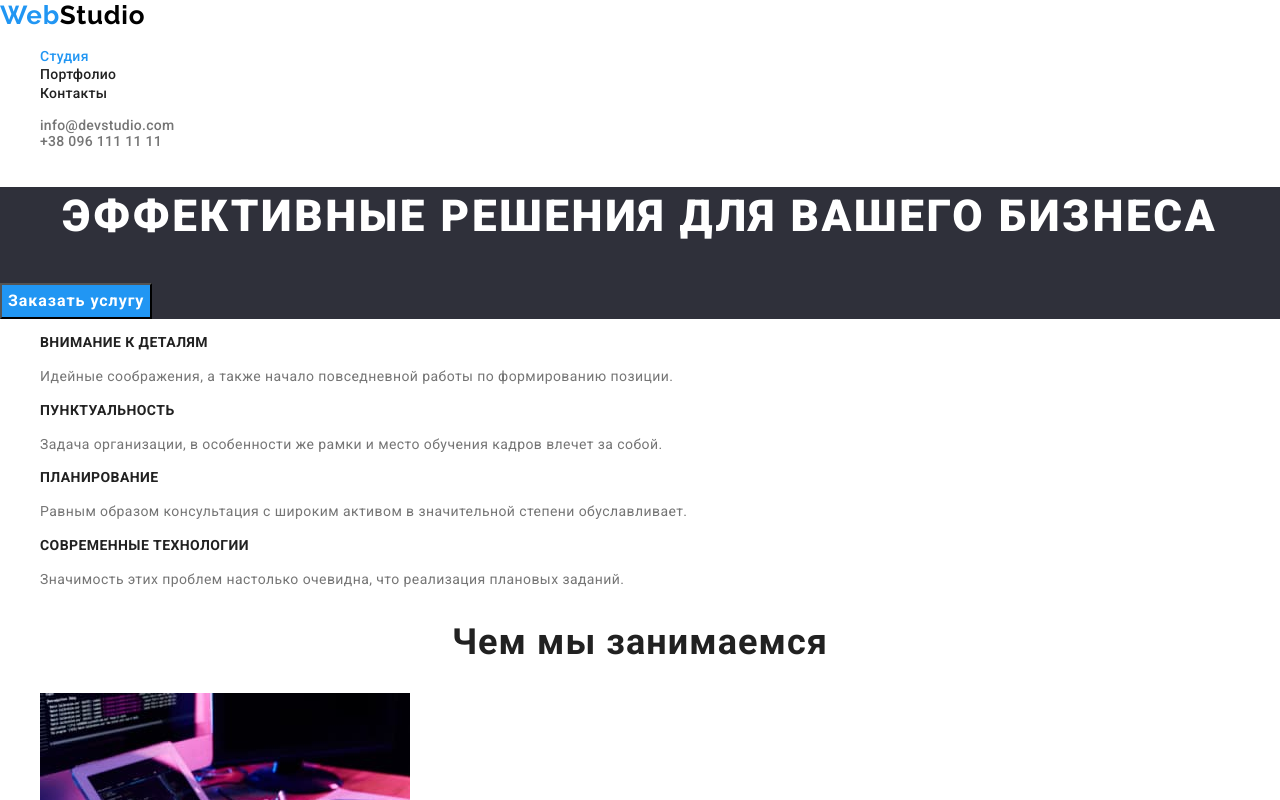
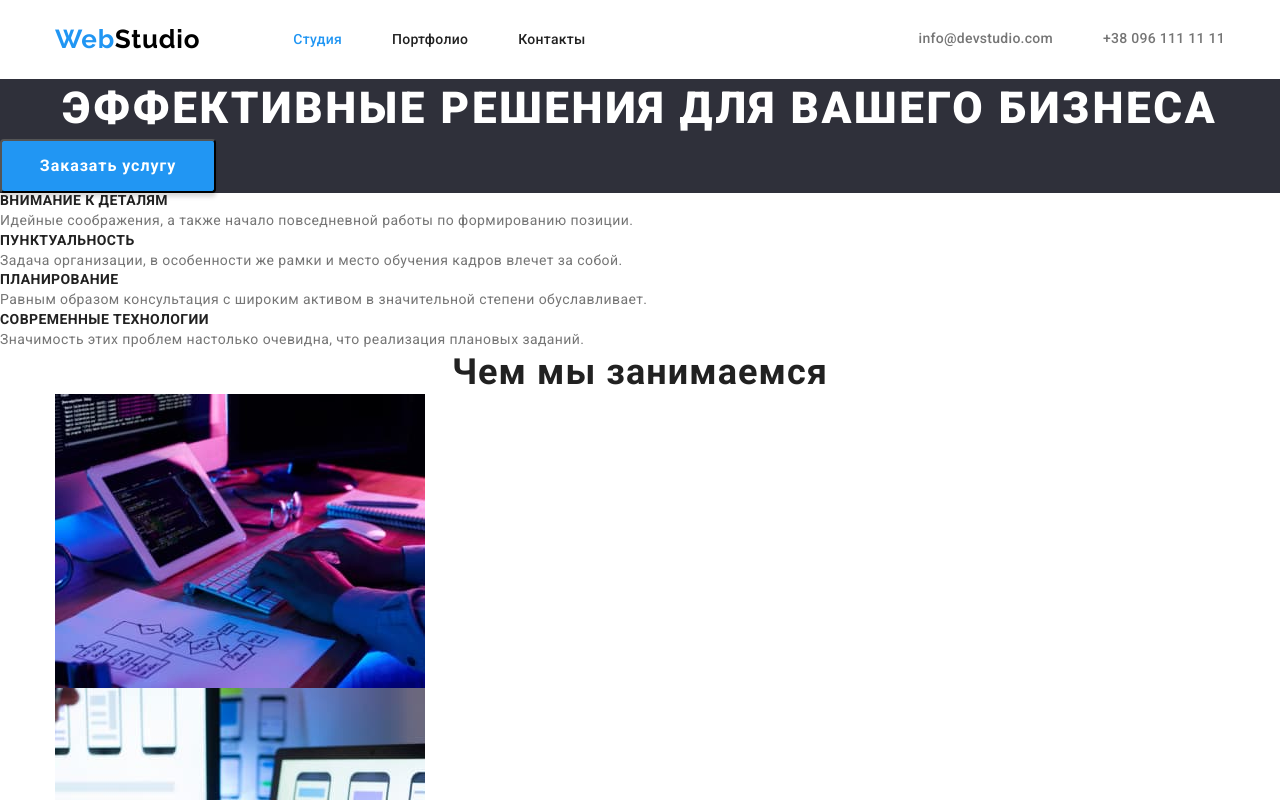
Before and after one commit to AnitikD/goit-markup-hw-03, a plain HTML site: page index.html in a window 1280 px wide. Shown: the top 800 px of the page. Drawn offline with nearby package versions, Linux system fonts and the light colour scheme.

Commit message:
add conteiner

```diff
--- a/css/styles.css
+++ b/css/styles.css
@@ -10,10 +10,25 @@
   --logo-head-txt-color: #000000;
   --main-font-family: 'Roboto', sans-serif;
 }
-body {
-  background-color: var(--primery-bg-color);
-  color: var(--primery-txt-color);
-  font-family: var(--main-font-family);
+
+h1,
+h2,
+h3,
+h4,
+p {
+  margin-top: 0;
+  margin-bottom: 0;
+}
+
+ul,
+ol {
+  margin-top: 0;
+  margin-bottom: 0;
+  padding-left: 0;
+}
+
+img {
+  display: block;
 }
 
 .list {
@@ -22,6 +37,23 @@ body {
 .link,
 .logo {
   text-decoration: none;
+}
+button {
+  cursor: pointer;
+}
+
+body {
+  background-color: var(--primery-bg-color);
+  color: var(--primery-txt-color);
+  font-family: var(--main-font-family);
+}
+
+.conteiner {
+  width: 1200px;
+  margin-left: auto;
+  margin-right: auto;
+  padding-left: 15px;
+  padding-right: 15px;
 }
 
 /* ----------- LOGO ---------- */
@@ -32,6 +64,7 @@ body {
   font-size: 26px;
   line-height: 1.19;
   letter-spacing: 0.03em;
+  margin-right: 93px;
 }
 
 .logo-head-color {
@@ -41,6 +74,27 @@ body {
   color: var(--light-txt-color);
 }
 /* ------------ HEADER ------------ */
+.head-nav {
+  padding-top: 24px;
+  padding-bottom: 24px;
+}
+
+.head-nav-conteiner {
+  display: flex;
+  align-items: center;
+  justify-content: space-between;
+}
+.site-nav {
+  display: flex;
+  align-items: center;
+}
+.main-nav,
+.contacts-nav {
+  display: flex;
+}
+.nav-item:not(:last-child) {
+  margin-right: 50px;
+}
 
 .main-nav-link {
   color: inherit;
@@ -80,6 +134,14 @@ body {
   text-transform: uppercase;
 }
 .hero-btn {
+  box-shadow: 0px 4px 4px rgba(0, 0, 0, 0.15);
+  border-radius: 4px;
+  min-width: 216px;
+  padding-top: 10px;
+  padding-right: 32px;
+  padding-bottom: 10px;
+  padding-left: 32px;
+
   color: var(--light-txt-color);
   background-color: var(--active-txt-color);
   font-weight: 700;
@@ -144,7 +206,6 @@ body {
   font-weight: 500;
   font-size: 16px;
   line-height: 1.63;
-  cursor: pointer;
 }
 .filter-btn:hover,
 .filter-btn:focus,
--- a/index.html
+++ b/index.html
@@ -11,25 +11,36 @@
       href="https://fonts.googleapis.com/css2?family=Raleway:wght@700&family=Roboto:wght@400;500;700;900&display=swap"
       rel="stylesheet"
     />
-    <link rel="stylesheet" href="https://cdn.jsdelivr.net/npm/modern-normalize@1.1.0/modern-normalize.min.css">
+    <link
+      rel="stylesheet"
+      href="https://cdn.jsdelivr.net/npm/modern-normalize@1.1.0/modern-normalize.min.css"
+    />
     <link rel="stylesheet" href="./css/styles.css" />
   </head>
   <body>
     <header class="head-nav">
+      <div class="conteiner head-nav-conteiner">
         <nav class="site-nav">
           <a lang="en" href="" class="logo">Web<span class="logo-head-color">Studio</span></a>
           <ul class="main-nav list">
-          <li><a href="./index.html" class="main-nav-link link current">Студия</a></li>
-          <li><a href="./portfolio.html" class="main-nav-link link">Портфолио</a></li>
-          <li><a href="" class="main-nav-link link">Контакты</a></li>
+            <li class="nav-item">
+              <a href="./index.html" class="main-nav-link link current">Студия</a>
+            </li>
+            <li class="nav-item">
+              <a href="./portfolio.html" class="main-nav-link link">Портфолио</a>
+            </li>
+            <li class="nav-item"><a href="" class="main-nav-link link">Контакты</a></li>
           </ul>
         </nav>
         <ul class="contacts-nav list">
-        <li>
-          <a href="mailto:info@devstudio.com" class="contacts-nav-list link">info@devstudio.com</a>
-        </li>
+          <li class="nav-item">
+            <a href="mailto:info@devstudio.com" class="contacts-nav-list link"
+              >info@devstudio.com</a
+            >
+          </li class="nav-item">
           <li><a href="tel:+380961111111" class="contacts-nav-list link">+38 096 111 11 11</a></li>
         </ul>
+      </div>
     </header>
     <main>
       <!----------- hero ----------->
@@ -71,6 +82,7 @@
 
       <!-- about us -->
       <section class="about">
+        <div class="conteiner">
           <h2 class="about-title">Чем мы занимаемся</h2>
         <ul class="about-list list">
           <li>
@@ -98,6 +110,8 @@
             />
           </li>
         </ul>
+        </div>
+
       </section>
 
       <!-- our team -->
```
Also changed, not shown: portfolio.html (+14 -6 lines). Lines whose indentation alone changed are shown as unchanged.
